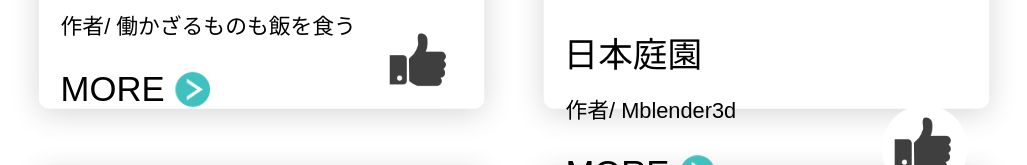
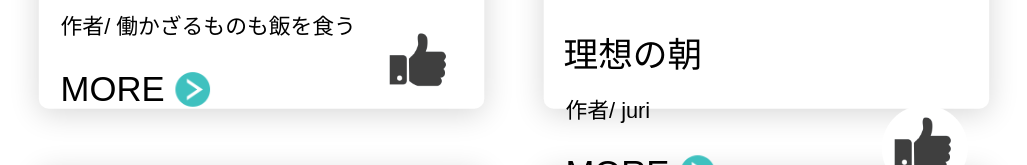
Before and after one commit to ninini000/netZERO1, a website: page index.html in a window 1280 px wide. Shown: the part 1581-1746 px from the top of the page, without its empty margins (126-1153 px from the left). Drawn offline with Linux system fonts and the light colour scheme; no server answers; a web font is replaced by a local one.

Commit message:
Update index.html

```diff
--- a/index.html
+++ b/index.html
@@ -120,8 +120,8 @@
             <a href="more6.html" class="panel-link">
                 <img src="和風庭園 - 天野実来.png" alt="作品6" class="main-image">
                 <div class="panel-content">
-                    <h2>日本庭園</h2>
-                    <p class="author">作者/ Mblender3d</p>
+                    <h2>理想の朝</h2>
+                    <p class="author">作者/ juri</p>
                     <div class="more-good-container">
                         <p class="more">MORE</p>
                         <img src="moreアイコン.png" alt="MORE" class="MORE-image">
```
